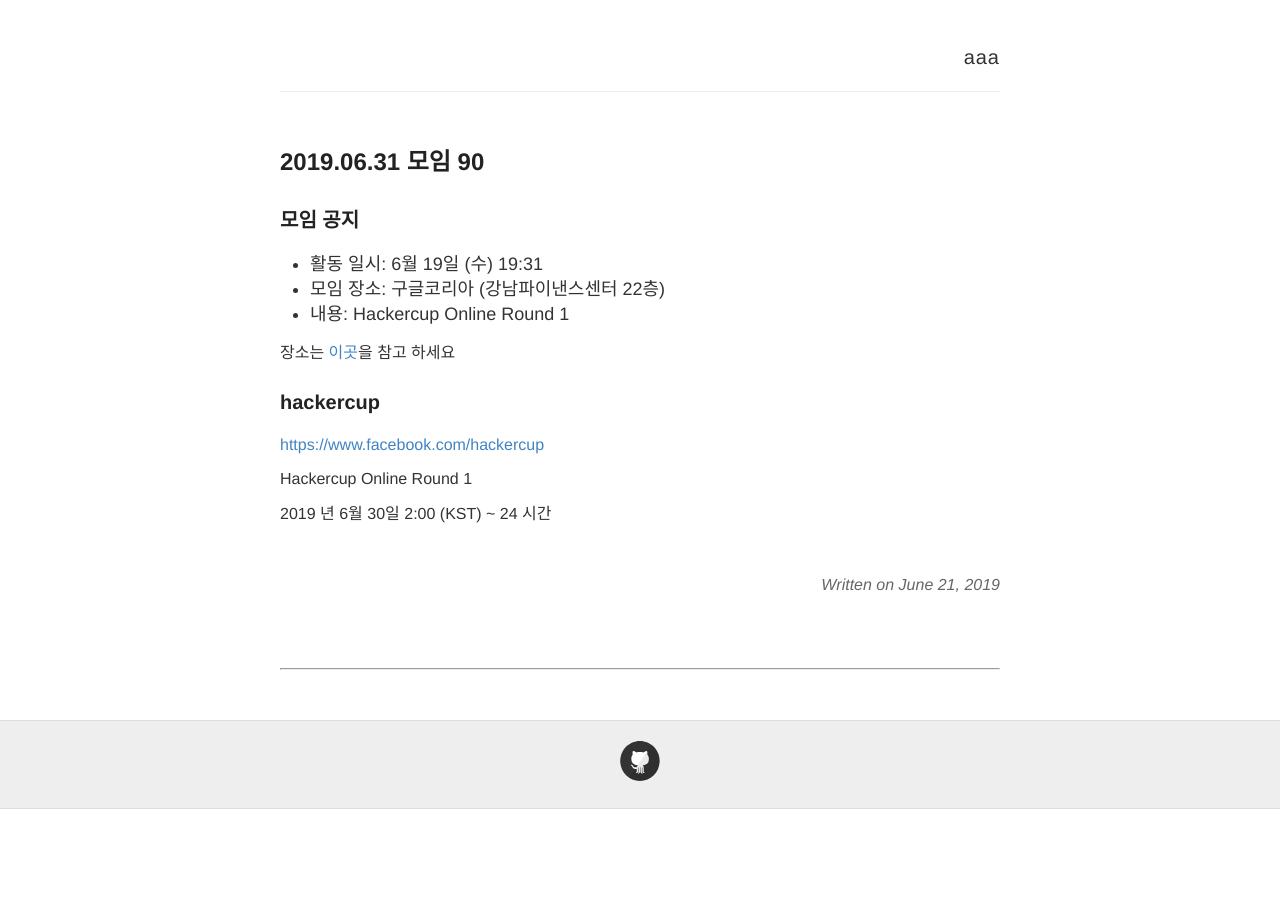
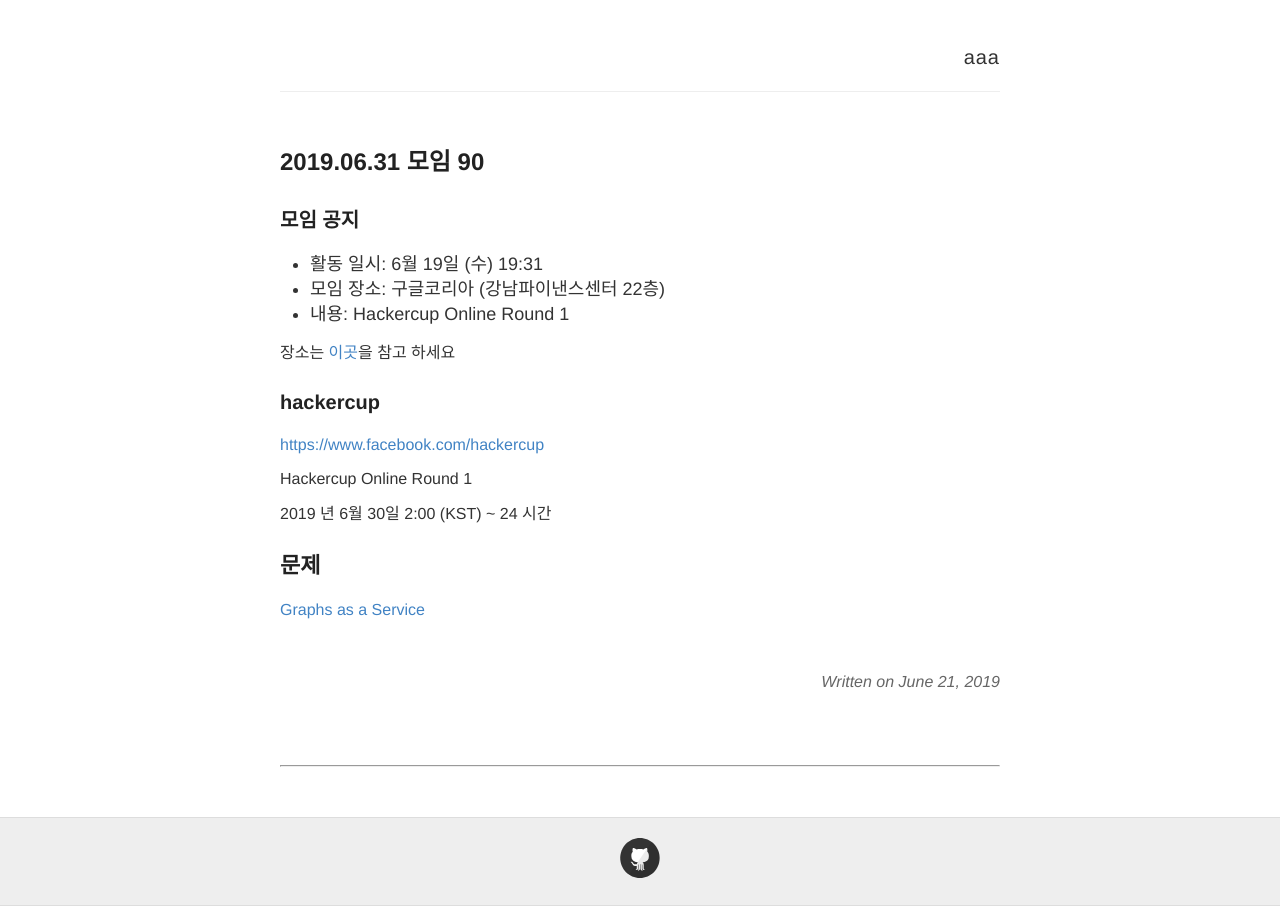
Before and after one commit to seirion/aaa, a Jekyll site: the page built from _posts/2019-06-31-meeting-090.md, in a window 1280 px wide. Built offline with Jekyll 4.4.1, drawn with Linux system fonts in a browser that asks for light colours; comment, search, counter and statistics services are not loaded.

Commit message:
Update 2019-06-31-meeting-090.md

```diff
--- a/_posts/2019-06-31-meeting-090.md
+++ b/_posts/2019-06-31-meeting-090.md
@@ -21,3 +21,7 @@
 Hackercup Online Round 1
 
 2019 년 6월 30일 2:00 (KST) ~ 24 시간
+
+## 문제
+
+[Graphs as a Service](https://www.facebook.com/hackercup/problem/862237970786911/)
```
